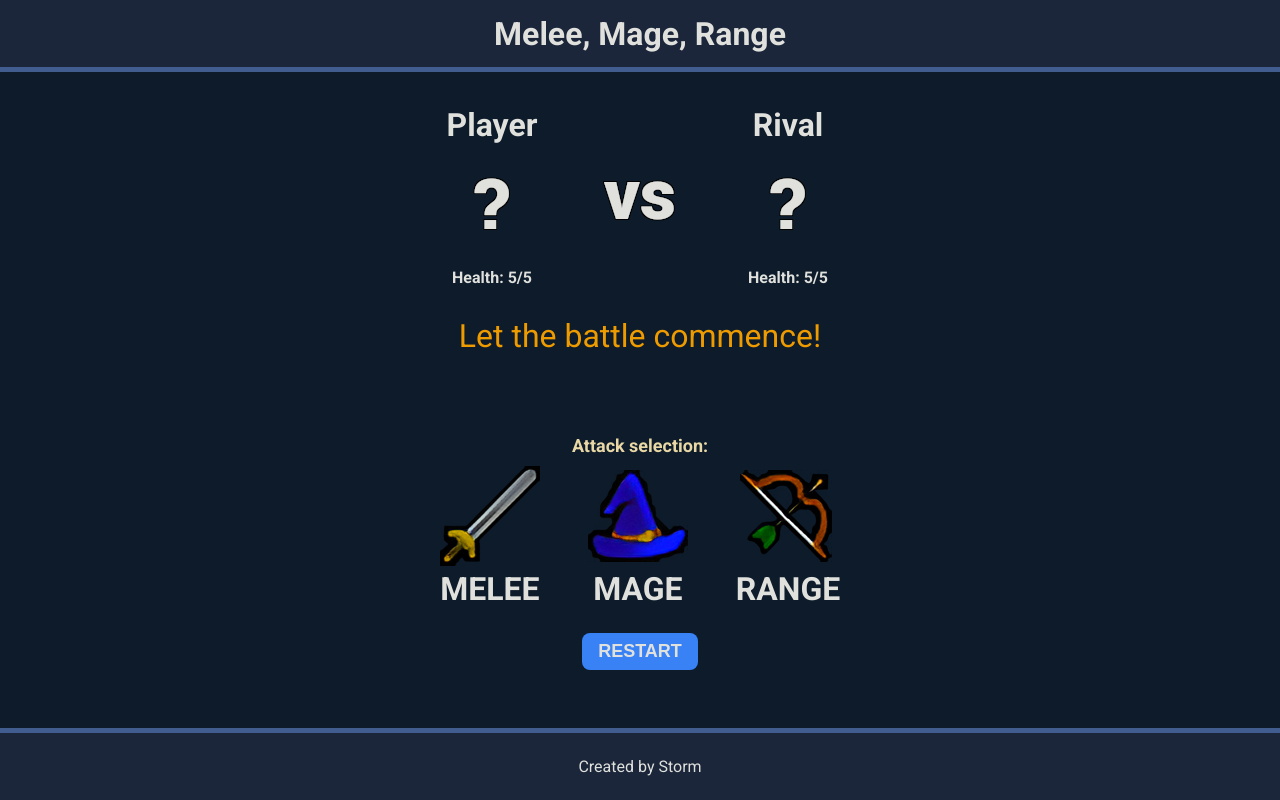
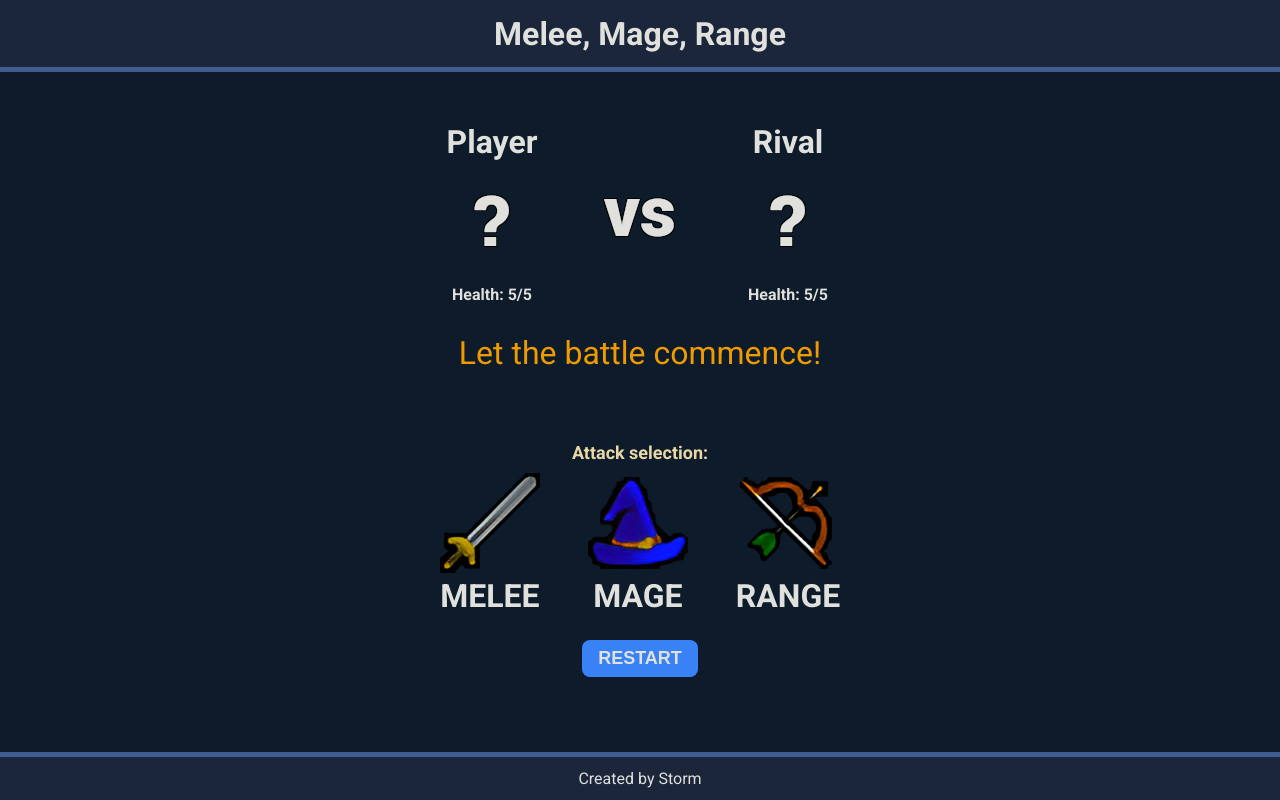
Before and after one commit to AndrewAttemptsCode/odin-rockpaperscissor, a plain HTML site: page index.html in a window 1280 px wide. Drawn offline with Linux system fonts and the light colour scheme.

Commit message:
Adjust footer height and moveSection padding

```diff
--- a/css/styles.css
+++ b/css/styles.css
@@ -36,6 +36,7 @@ body {
 
 .footer {
     border-top: 5px solid #415c8f;
+    min-height: 3em;
 }
 
 .headerText {
@@ -109,7 +110,7 @@ body {
     flex-direction: column;
     justify-content: center;
     align-items: center;
-    padding-top: 50px;
+    padding-top: 40px;
 }
 
 .requestAttack {
```
